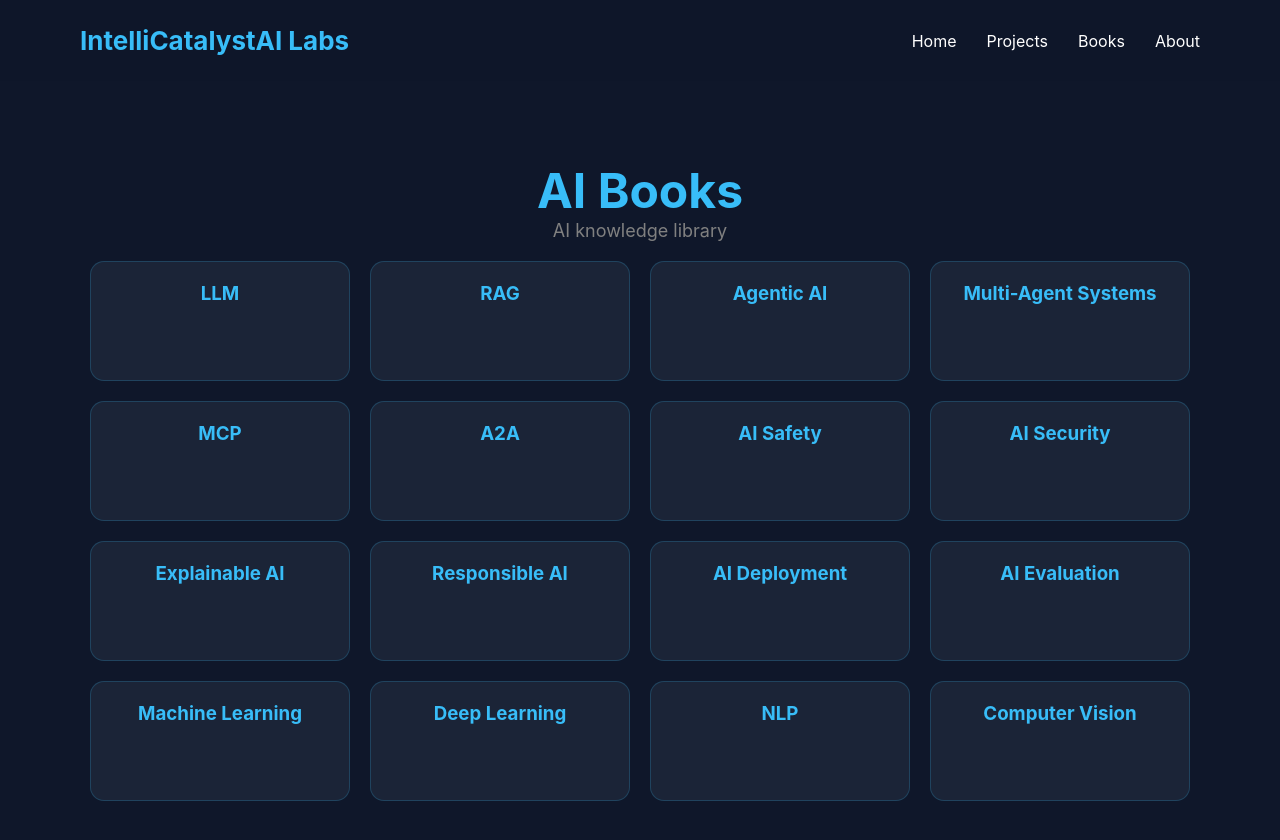
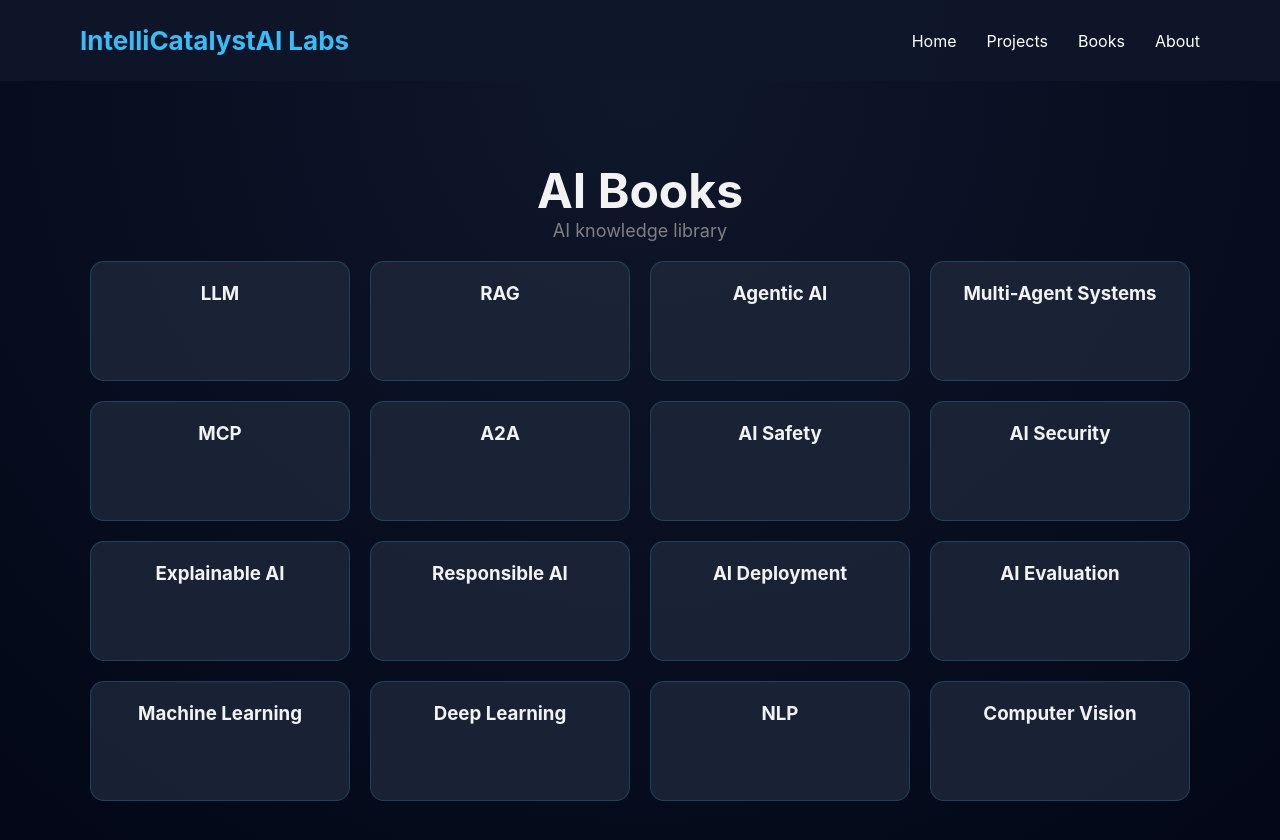
Before and after one commit to Pooja-AI/IntelliCatalyst-Labs, a React (Vite) app in the folder frontend/: page /#/books in a window 1280 px wide. Shown: the top 840 px of the page. Built offline with nearby package versions, Linux system fonts and the light colour scheme.

Commit message:
updated css

```diff
--- a/frontend/src/index.css
+++ b/frontend/src/index.css
@@ -5,7 +5,8 @@
 }
 
 body {
-  background: #0f172a;
+  /* background: #0f172a; */
+  background:radial-gradient(circle at top, #0f172a, #020617);
   color: white;
   font-family: Inter, Arial, sans-serif;
 }
@@ -412,13 +413,15 @@
 .projects {
   padding: 80px 20px;
   text-align: center;
-  background: #0f172a;
+  /* background: #0f172a; */
+  background:radial-gradient(circle at top, #0f172a, #020617);
+
   color: white;
 }
 
 .projects h1 {
   font-size: 48px;
-  color: #38bdf8;
+  color: #f2f2f2;
 }
 
 .subtitle {
@@ -458,7 +461,7 @@
 }
 
 .project-card h3 {
-  color: #38bdf8;
+  color: #f2f2f2;
   margin-bottom: 10px;
 }
 
```
